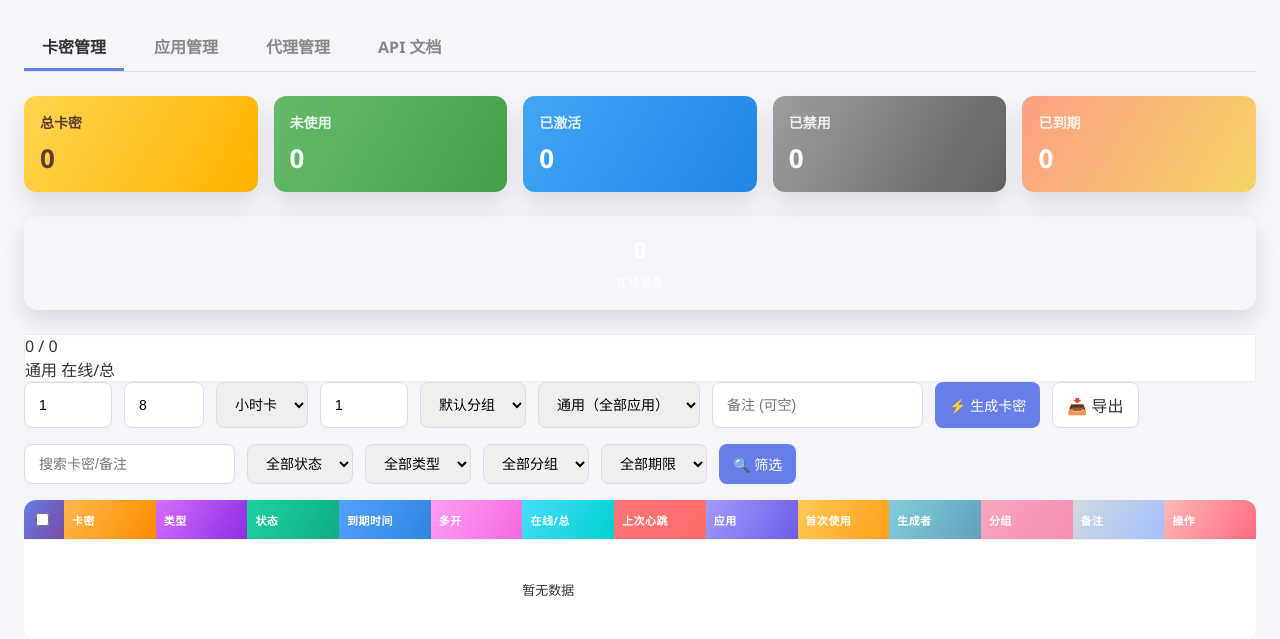
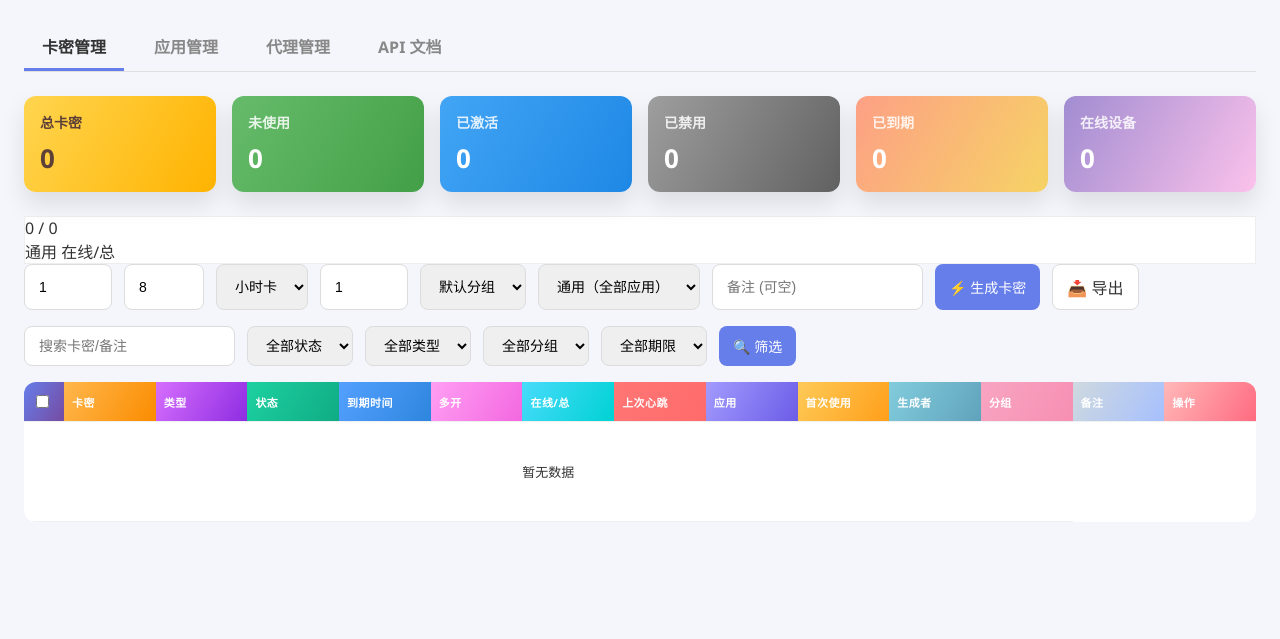
Before and after one commit to leewai0212-netizen/AI, a PHP site: page / in a window 1280 px wide. Shown: the part 105-744 px from the top of the page. Run offline with PHP 8.4, Linux system fonts and the light colour scheme; the visitor is signed in with stand-in values (Sample User, id 1).

Commit message:
Add stat-card for online devices
Co-authored-by: leewai0212 <leewai0212@gmail.com>

```diff
--- a/main_view.php
+++ b/main_view.php
@@ -53,6 +53,7 @@
         .stat-card.stat-used { background: linear-gradient(120deg,#42a5f5,#1e88e5); }
         .stat-card.stat-disabled { background: linear-gradient(120deg,#9e9e9e,#616161); }
         .stat-card.stat-expired { background: linear-gradient(120deg,#fda085,#f6d365); }
+        .stat-card.stat-online { background: linear-gradient(120deg,#a18cd1,#fbc2eb); }
         .stat-card h3 { margin: 0 0 8px; font-size: 14px; color: rgba(255,255,255,0.85); }
         .stat-card.stat-total h3,
         .stat-card.stat-total p { color: #5d4037; }
@@ -272,11 +273,9 @@
                 <h3>已到期</h3>
                 <p><?php echo $expiredCount; ?></p>
             </div>
-        </div>
-        <div class="system-row">
-            <div class="system-card online">
-                <strong><?php echo $systemStatus['active_connections']; ?></strong>
-                <span>在线设备</span>
+            <div class="stat-card stat-online">
+                <h3>在线设备</h3>
+                <p><?php echo $systemStatus['active_connections'] ?? 0; ?></p>
             </div>
         </div>
         <?php if (isAgent()): ?>
```
